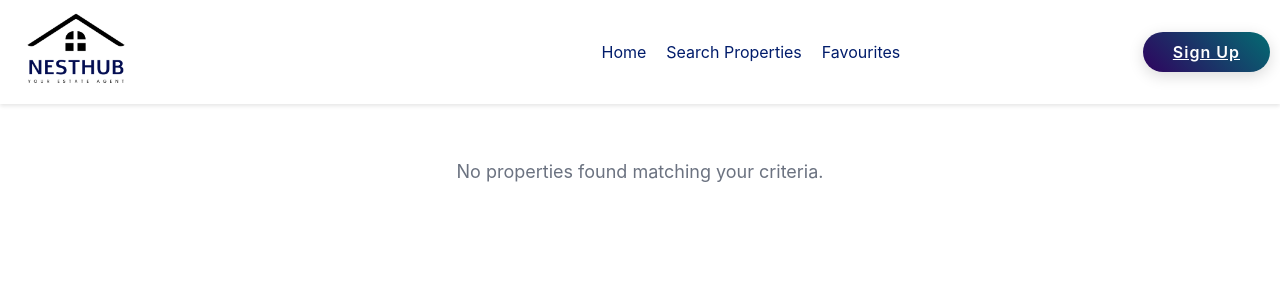
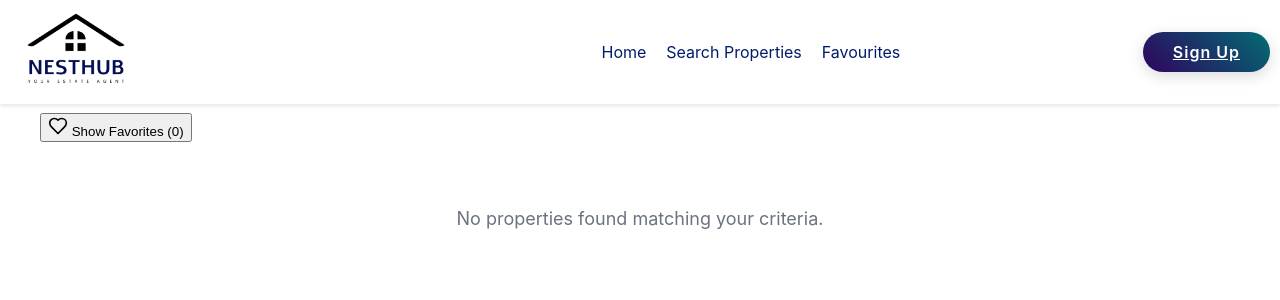
Before and after one commit to MisalSilva/Estate-Agent-Web-Application-ACS-CW11, a React (Create React App) app: page /results in a window 1280 px wide. Shown: the top 300 px of the page. Built offline with nearby package versions, Linux system fonts and the light colour scheme.

Commit message:
Implement favorites functionality in Result component

```diff
--- a/src/components/Result.js
+++ b/src/components/Result.js
@@ -1,10 +1,37 @@
-import React from 'react';
+import React, { useState, useEffect } from 'react';
 import { useLocation } from 'react-router-dom';
+import { Heart, HeartOff, Star } from 'lucide-react';
 import '../styles/Result.css';
 
 const Result = () => {
     const location = useLocation();
     const results = location.state?.results || [];
+    const [favorites, setFavorites] = useState([]);
+    const [showFavorites, setShowFavorites] = useState(false);
+
+    // Load favorites from localStorage on component mount
+    useEffect(() => {
+        const savedFavorites = localStorage.getItem('propertyFavorites');
+        if (savedFavorites) {
+            setFavorites(JSON.parse(savedFavorites));
+        }
+    }, []);
+
+    // Save favorites to localStorage whenever they change
+    useEffect(() => {
+        localStorage.setItem('propertyFavorites', JSON.stringify(favorites));
+    }, [favorites]);
+
+    const toggleFavorite = (property) => {
+        setFavorites(prevFavorites => {
+            const propertyExists = prevFavorites.some(fav => fav.id === property.id);
+            if (propertyExists) {
+                return prevFavorites.filter(fav => fav.id !== property.id);
+            } else {
+                return [...prevFavorites, property];
+            }
+        });
+    };
 
     const formatPrice = (price) => {
         return new Intl.NumberFormat('en-GB', {
@@ -20,21 +47,49 @@ const Result = () => {
         return `${added.day} ${added.month} ${added.year}`;
     };
 
+    const displayProperties = showFavorites ? favorites : results;
+
     return (
         <div className="results-container">
-            <h2 className="results-header">Search Results</h2>
-            {results.length > 0 ? (
+            <div className="results-header-container">
+                <h2 className="results-header">
+                    {showFavorites ? 'Favorite Properties' : 'Search Results'}
+                </h2>
+                <button
+                    className="toggle-favorites-btn"
+                    onClick={() => setShowFavorites(!showFavorites)}
+                >
+                    {showFavorites ? (
+                        <>
+                            <HeartOff size={20} /> Show All Properties
+                        </>
+                    ) : (
+                        <>
+                            <Heart size={20} /> Show Favorites ({favorites.length})
+                        </>
+                    )}
+                </button>
+            </div>
+
+            {displayProperties.length > 0 ? (
                 <div className="property-grid">
-                    {results.map((property) => (
+                    {displayProperties.map((property) => (
                         <div key={property.id} className="property-card">
                             <div className="property-image">
                                 <img
                                     src={property.picture}
                                     alt={`${property.type} in ${property.location}`}
                                     onError={(e) => {
-                                        e.target.src = '/placeholder-property.jpg'; // Fallback image
+                                        e.target.src = '/placeholder-property.jpg';
                                     }}
                                 />
+                                <button
+                                    className={`favorite-btn ${favorites.some(fav => fav.id === property.id) ? 'favorited' : ''}`}
+                                    onClick={() => toggleFavorite(property)}
+                                    aria-label={favorites.some(fav => fav.id === property.id) ? 'Remove from favorites' : 'Add to favorites'}
+                                >
+                                    <Star size={24} />
+                                </button>
                             </div>
                             <div className="property-details">
                                 <h4 className="property-type">{property.type}</h4>
@@ -59,7 +114,9 @@ const Result = () => {
                     ))}
                 </div>
             ) : (
-                <p className="no-results">No properties found matching your criteria.</p>
+                <p className="no-results">
+                    {showFavorites ? 'No favorite properties yet.' : 'No properties found matching your criteria.'}
+                </p>
             )}
         </div>
     );
```
